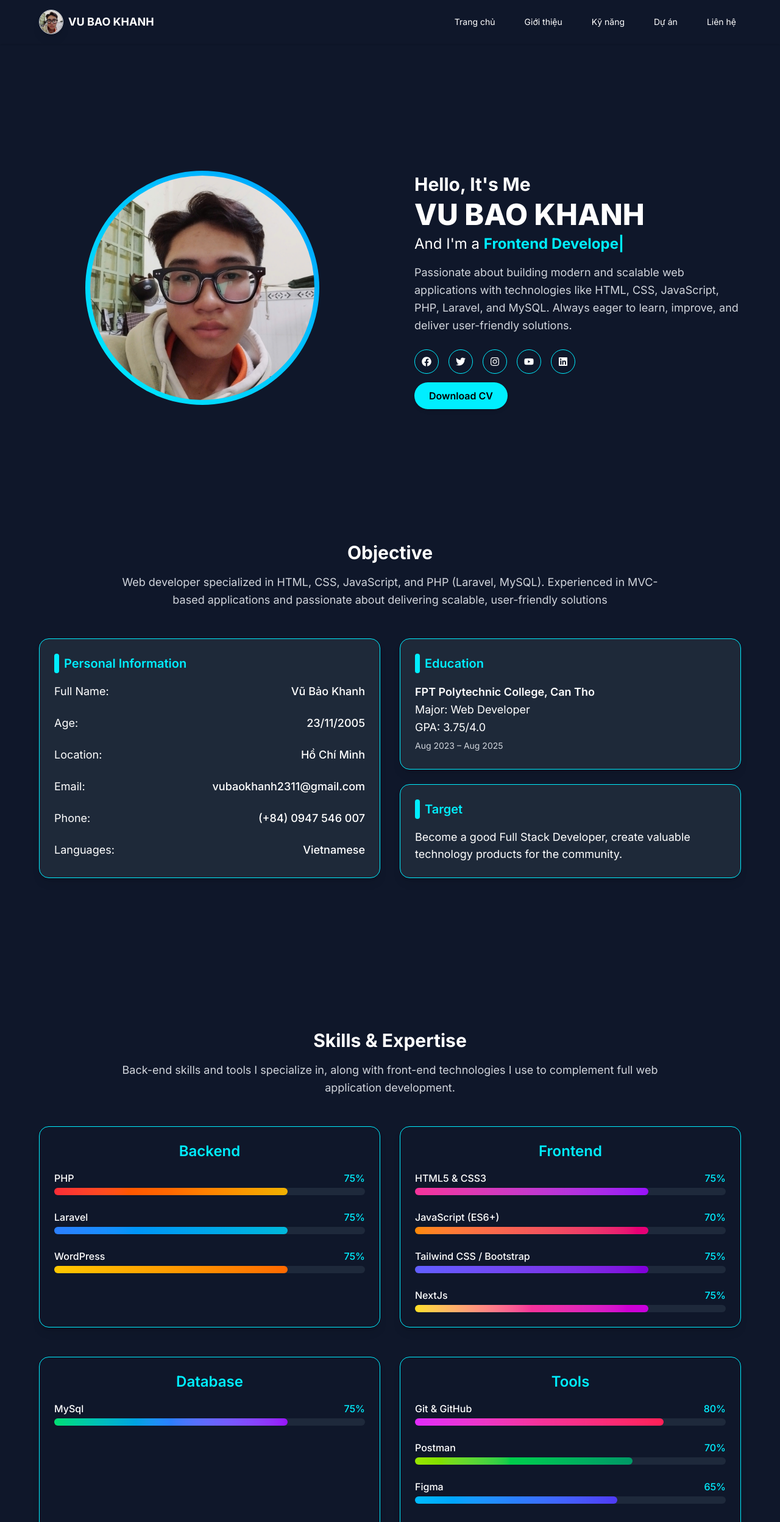
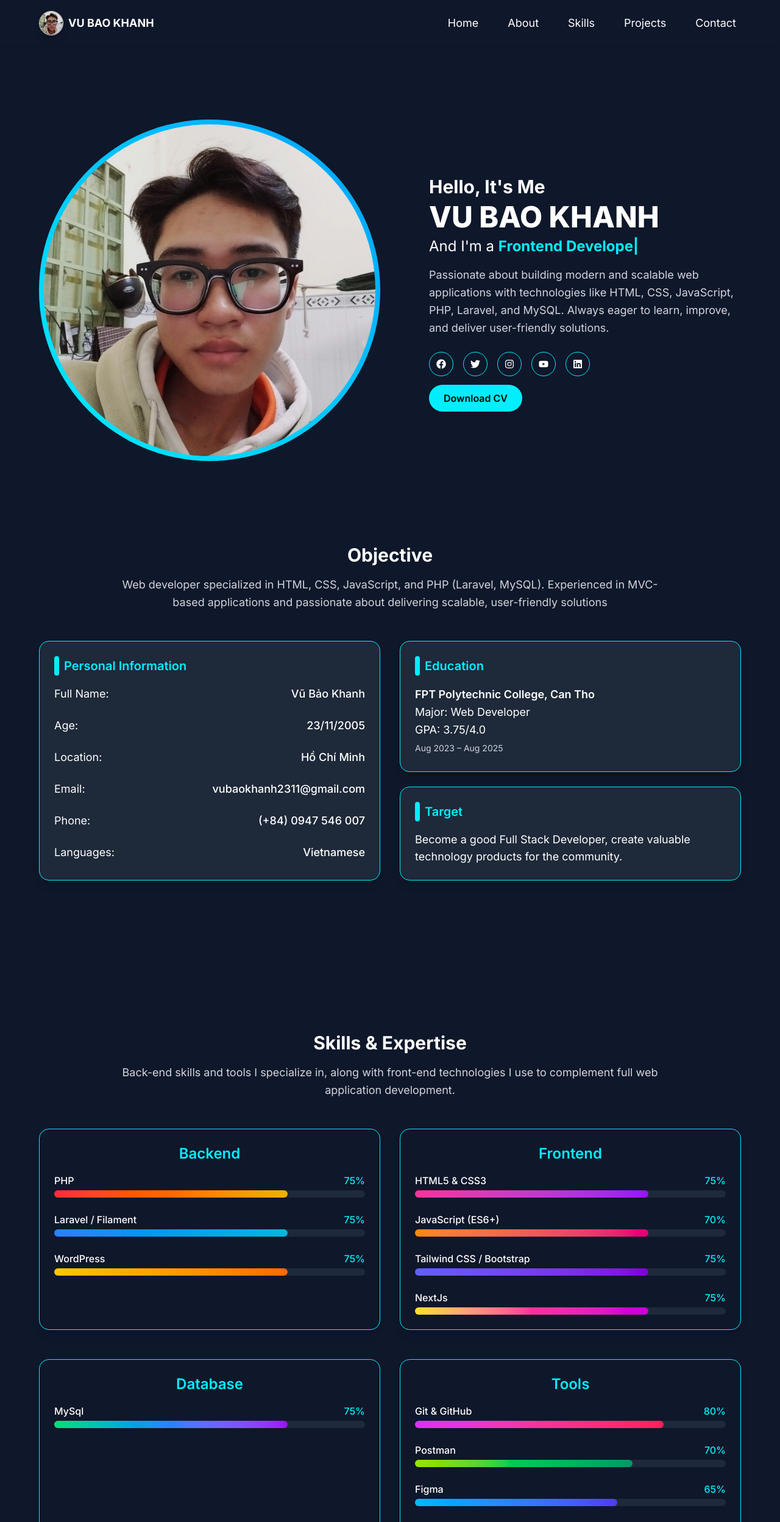
Before and after one commit to vubaokhannh/vubaokhanh, a Next.js app: page / in a window 1280 px wide. Shown: the top 2496 px of the page at 61% size. Built offline with nearby package versions, Linux system fonts and the light colour scheme.

Commit message:
fix size text navbar

```diff
--- a/components/Navbar.tsx
+++ b/components/Navbar.tsx
@@ -9,11 +9,11 @@ export default function Navbar() {
   const [isOpen, setIsOpen] = useState(false);
 
   const navLinks = [
-    { to: "home", label: "Trang chủ" },
-    { to: "about", label: "Giới thiệu" },
-    { to: "skills", label: "Kỹ năng" },
-    { to: "projects", label: "Dự án" },
-    { to: "contact", label: "Liên hệ" },
+    { to: "home", label: "Home" },
+    { to: "about", label: "About" },
+    { to: "skills", label: "Skills" },
+    { to: "projects", label: "Projects" },
+    { to: "contact", label: "Contact" },
   ];
 
   return (
@@ -32,7 +32,7 @@ export default function Navbar() {
           <h1 className="font-bold text-lg text-[#FFFFFF]">VU BAO KHANH</h1>
         </div>
 
-        <div className="hidden lg:flex items-center gap-8 text-sm">
+        <div className="hidden lg:flex items-center gap-8 text-lg">
           {navLinks.map((link) => (
             <Link
               key={link.to}
--- a/components/Section1.tsx
+++ b/components/Section1.tsx
@@ -17,7 +17,7 @@ export default function Section1() {
       >
         <div className="max-w-6xl mx-auto flex flex-col lg:flex-row items-center gap-12 lg:gap-20">
           <div className="flex-1 flex justify-center relative">
-            <div className="w-96 h-96 rounded-full bg-gradient-to-tr from-[#0ef] to-[#009ffd] p-2">
+            <div className="w-70 h-70 sm:w-100 sm:h-100 md:w-120 md:h-120 lg:w-140 lg:h-140 rounded-full bg-gradient-to-tr from-[#0ef] to-[#009ffd] p-2">
               <div className="w-full h-full rounded-full overflow-hidden bg-gray-800">
                 <Image
                   src="/images/khanh.jpg"
@@ -30,10 +30,13 @@ export default function Section1() {
             </div>
           </div>
           <div className="flex-1">
-            <h2 className="text-3xl font-bold mb-2">Hello, It&apos;s Me</h2>
-            <h1 className="text-5xl font-extrabold mb-2 text-white">
+            <h2 className="text-xl sm:text-2xl md:text-3xl font-bold mb-2">
+              Hello, It&apos;s Me
+            </h2>
+            <h1 className="text-3xl sm:text-4xl md:text-5xl font-extrabold mb-2 text-white">
               VU BAO KHANH
             </h1>
+
             <h3 className="text-2xl mb-4">
               And I&apos;m a{" "}
               <TypeAnimation
--- a/components/Section3.tsx
+++ b/components/Section3.tsx
@@ -35,7 +35,9 @@ export default function Section3() {
                 </div>
                 <div>
                   <div className="flex justify-between mb-1">
-                    <span className="text-white font-medium">Laravel</span>
+                    <span className="text-white font-medium">
+                      Laravel / Filament
+                    </span>
                     <span className="text-[#00EFFF] font-medium">75%</span>
                   </div>
                   <div className="w-full bg-[#1E293B] rounded-full h-3">
```
